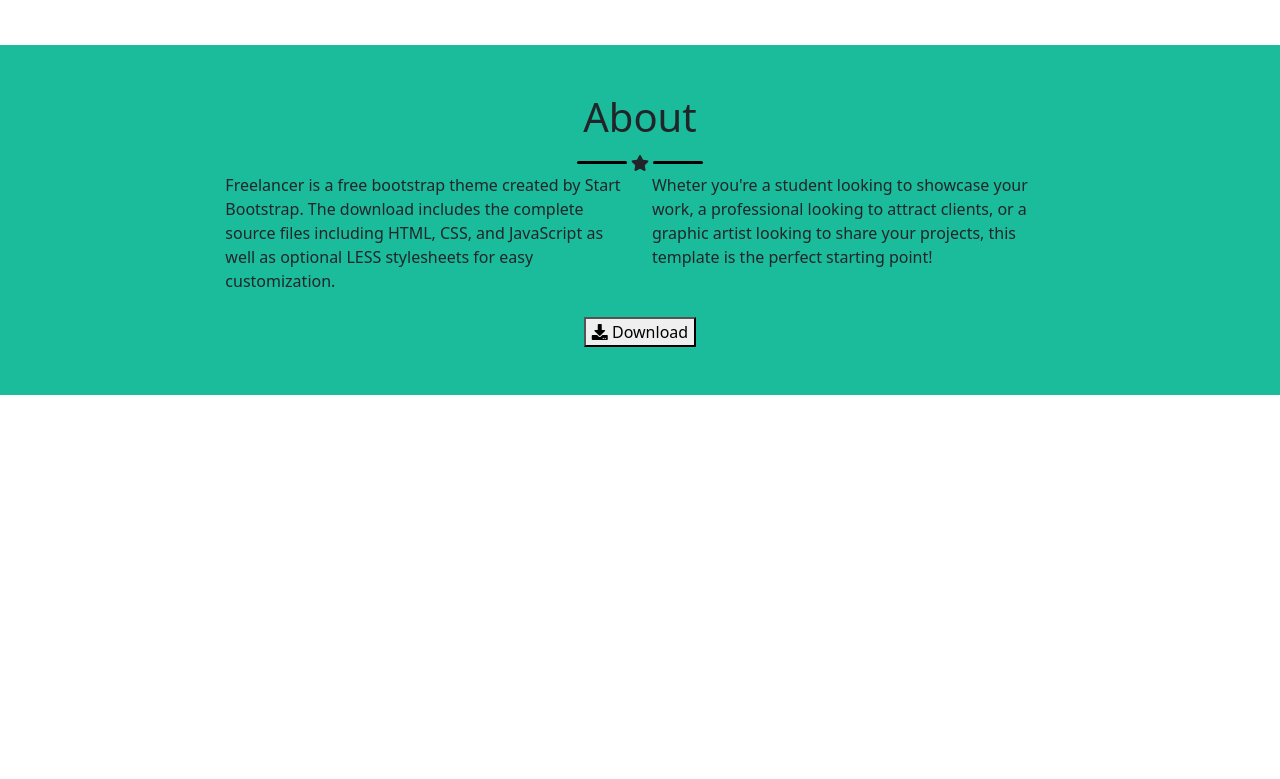
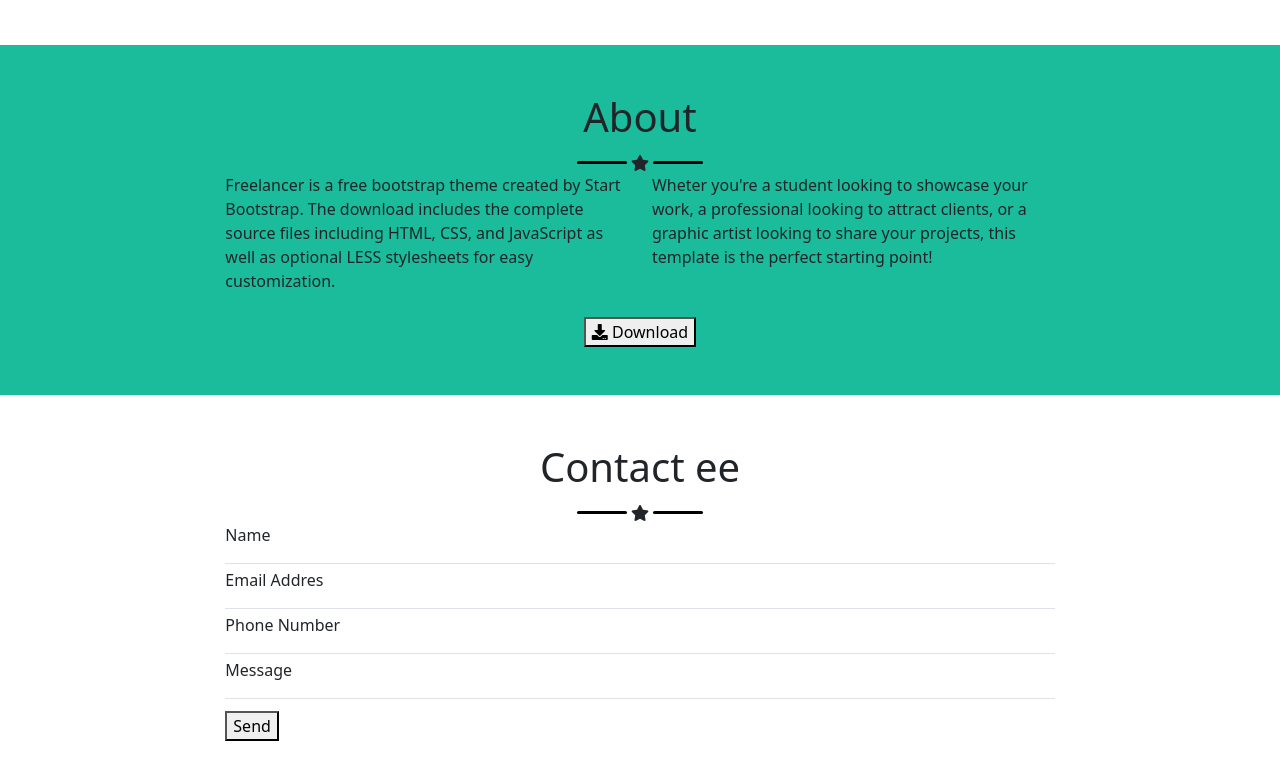
Before and after one commit to MascarBone/html-css-bootstrap-freelancer, a plain HTML site: page index.html in a window 1280 px wide. Shown: the part 1099-1878 px from the top of the page. Before the commit the page ends 1590 px from the top, so only its background shows below. Drawn offline with nearby package versions, Linux system fonts and the light colour scheme.

Commit message:
Update Contact Me

```diff
--- a/css/style.css
+++ b/css/style.css
@@ -1,3 +1,6 @@
+ul{
+    list-style:none;
+}
 .bg-acquagreen {
     background-color: rgb(26, 188, 156);
 }
--- a/index.html
+++ b/index.html
@@ -112,9 +112,71 @@
 
     </div>
 
-    <!-- Contact Me -->
+    <!-- CONTACT ME -->
     <div class="container-fluid py-5 text-center">
+        <!-- Row for the heading -->
+        <div class="row">
+            <h1>Contact ee</h1>
+        </div>
 
+        <!-- Row for the star line -->
+        <div class="row">
+            <div class="col-12">
+                <span class="star__line"></span>
+                <i class="fas fa-star align-middle"></i>
+                <span class="star__line"></span>
+            </div>
+        </div>
+
+        <!-- Rows for the contact information -->
+        <div class="row">
+            <div class="col-8 offset-2 text-start mb-2">
+                <ul class="list-group">
+                    <li class="border-bottom mb-1">
+                        <p>Name</p>
+                    </li>
+                    <li class="border-bottom mb-1">
+                        <p>Email Addres</p>
+                    </li>
+                    <li class="border-bottom mb-1">
+                        <p>Phone Number</p>
+                    </li>
+                    <li class="border-bottom mb-1">
+                        <p>Message</p>
+                    </li>
+                </ul>
+            </div>
+        </div>
+
+        <!-- <div class="row">
+            <div class="col-8 px-0 offset-2 border-bottom text-start mb-1">
+                <p>Name</p>
+            </div>
+        </div>
+        <div class="row">
+            <div class="col-8 offset-2 border-bottom text-start mb-1">
+                <p>Email Addres</p>
+            </div>
+        </div>
+        <div class="row">
+            <div class="col-8 offset-2 border-bottom text-start mb-1">
+                <p>Phone Number</p>
+            </div>
+        </div>
+        <div class="row">
+            <div class="col-8 offset-2 border-bottom text-start mb-2">
+                <p>Message</p>
+            </div>
+        </div> -->
+
+        <!-- Row for the send button -->
+        <div class="row">
+            <div class="col-8 offset-2 text-start">
+                <button>Send</button>
+            </div>
+        </div>
     </div>
+
+
 </body>
 </html>
```
